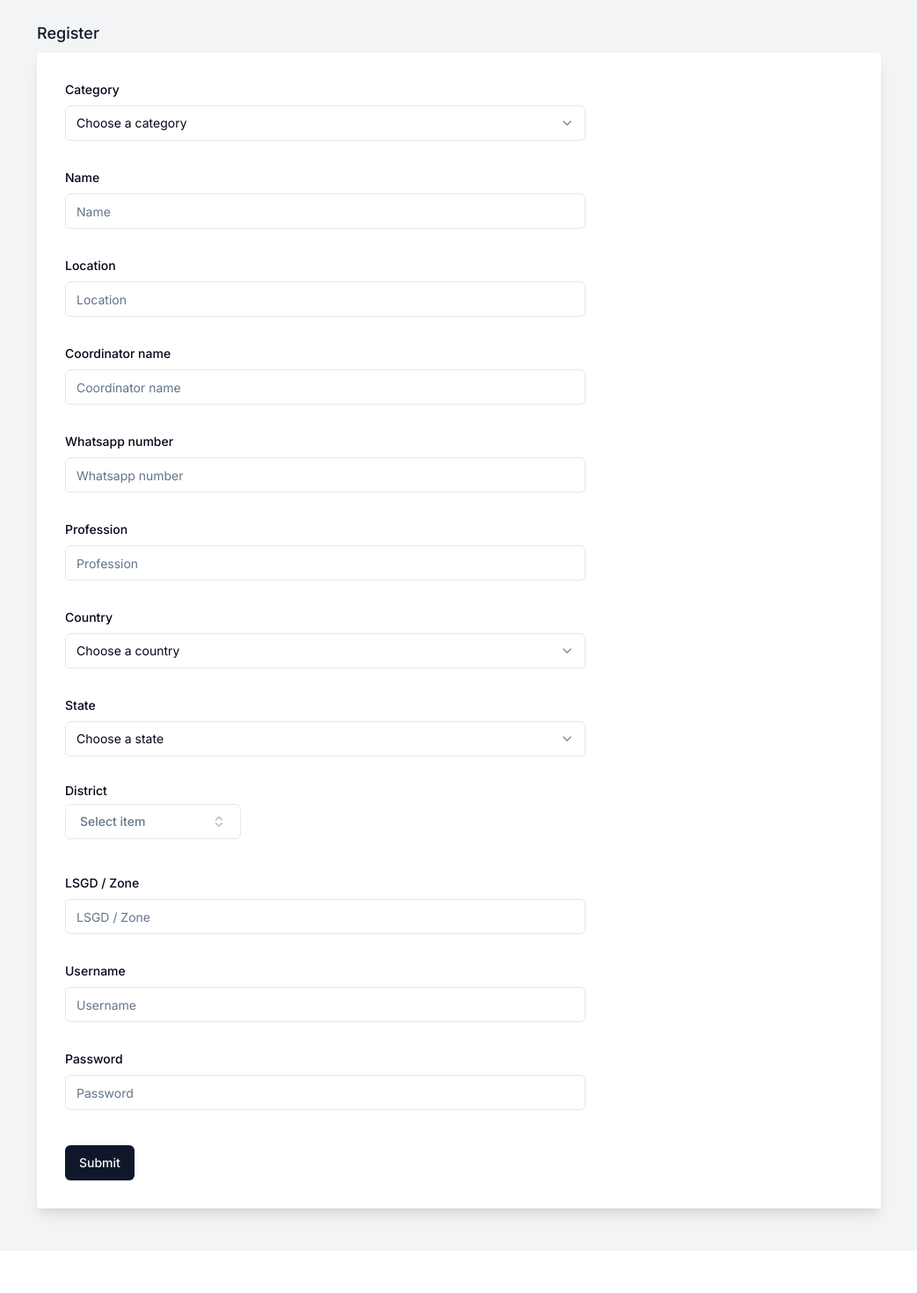
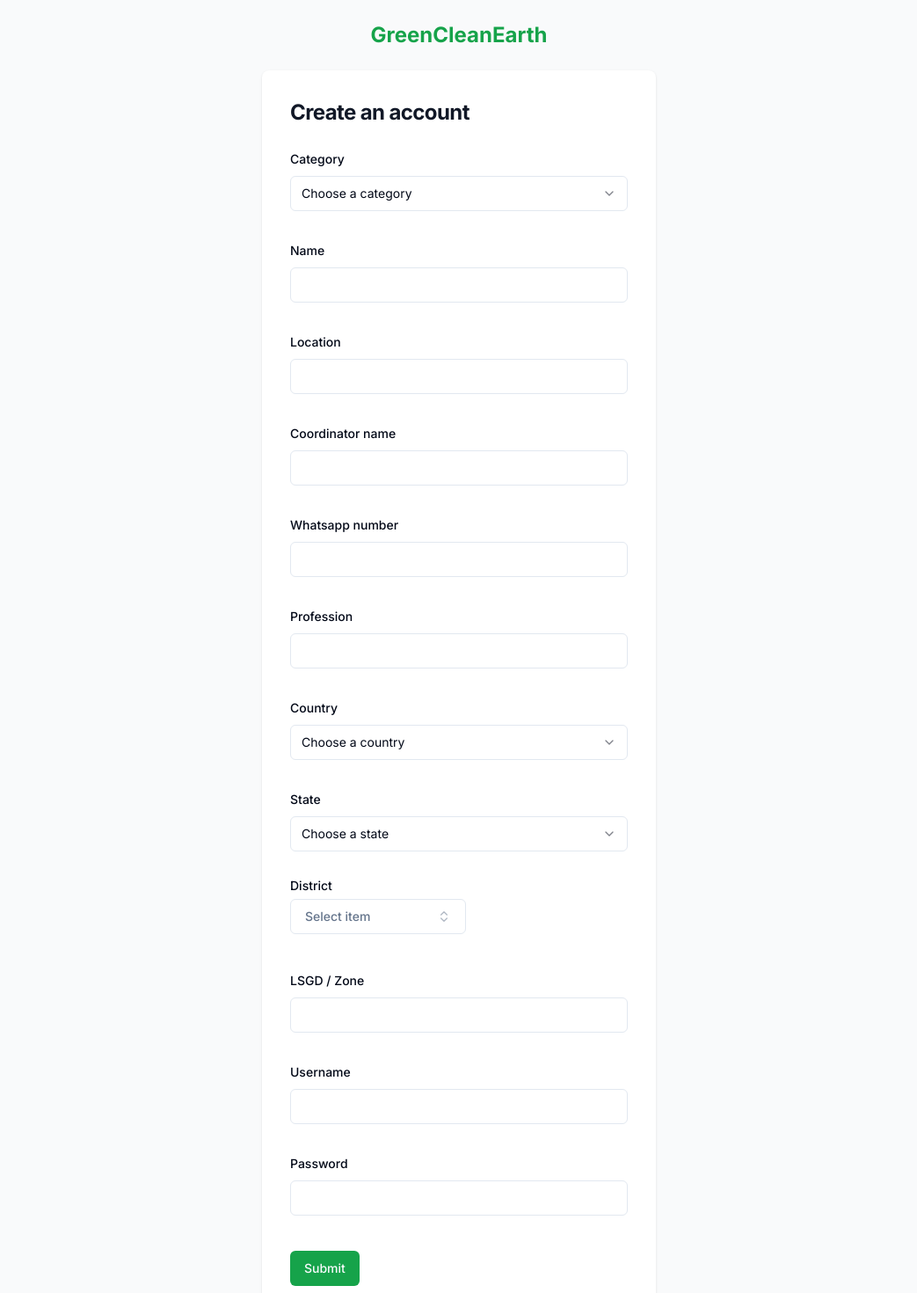
Before and after one commit to nihadgithub/Green-clean-earth, a Next.js app: page /register in a window 1280 px wide. Shown: the top 1470 px of the page at 88% size, without its empty margins (118-1161 px from the left). Before the commit the page ends 1422 px from the top, so only its background shows below. Built offline with nearby package versions, Linux system fonts and the light colour scheme.

Commit message:
ui user-login

```diff
--- a/src/app/register/page.tsx
+++ b/src/app/register/page.tsx
@@ -69,15 +69,16 @@ password: "",
   }
 
   return (
-    <div className="min-h-screen p-6 bg-gray-100 flex items-center justify-center">
-    <div className="container max-w-screen-lg mx-auto">
-    <div className="text-gray-900 mb-2">
-      <p className="font-medium text-lg">Register</p>
-    </div>
-    <div className="bg-white rounded shadow-lg p-4 px-4 md:p-8 mb-6">
-    <div className="grid gap-4 gap-y-2 text-sm grid-cols-1 lg:grid-cols-3">
-    <div className="lg:col-span-2">
-
+    <section className="bg-gray-50 dark:bg-gray-900">
+      <div className="flex flex-col items-center justify-center px-6 py-8 mx-auto lg:py-0">
+        <h1 className="flex items-center my-6 text-2xl font-bold text-green-600 dark:text-white">
+          GreenCleanEarth
+        </h1>
+      <div className="w-full bg-white rounded-lg shadow dark:border md:mt-0 sm:max-w-md xl:p-0 dark:bg-gray-800 dark:border-gray-700">
+          <div className="p-6 space-y-4 md:space-y-6 sm:p-8">
+              <h1 className="text-xl font-bold leading-tight tracking-tight text-gray-900 md:text-2xl dark:text-white">
+                  Create an account
+              </h1>
           <Form {...form}>
             <form noValidate onSubmit={form.handleSubmit(onSubmit)} className="space-y-8">
                   <FormField
@@ -110,7 +111,7 @@ password: "",
                       <FormItem>
                         <FormLabel>Name</FormLabel>
                         <FormControl>
-                    <Input  placeholder="Name" {...field} />
+                          <Input {...field} />
                         </FormControl>
                         <FormDescription>
 
@@ -127,7 +128,7 @@ password: "",
                       <FormItem>
                         <FormLabel>Location</FormLabel>
                         <FormControl>
-                    <Input  placeholder="Location" {...field} />
+                          <Input  {...field} />
                         </FormControl>
                         <FormDescription>
 
@@ -144,7 +145,7 @@ password: "",
                       <FormItem>
                         <FormLabel>Coordinator name</FormLabel>
                         <FormControl>
-                    <Input  placeholder="Coordinator name" {...field} />
+                          <Input  {...field} />
                         </FormControl>
                         <FormDescription>
 
@@ -161,7 +162,7 @@ password: "",
                       <FormItem>
                         <FormLabel>Whatsapp number</FormLabel>
                         <FormControl>
-                    <Input type="number" placeholder="Whatsapp number" {...field} />
+                          <Input type="number" {...field} />
                         </FormControl>
                         <FormDescription>
 
@@ -178,7 +179,7 @@ password: "",
                       <FormItem>
                         <FormLabel>Profession</FormLabel>
                         <FormControl>
-                    <Input  placeholder="Profession" {...field} />
+                          <Input  {...field} />
                         </FormControl>
                         <FormDescription>
 
@@ -305,7 +306,7 @@ password: "",
                       <FormItem>
                         <FormLabel>LSGD / Zone</FormLabel>
                         <FormControl>
-                    <Input  placeholder="LSGD / Zone" {...field} />
+                          <Input   {...field} />
                         </FormControl>
                         <FormDescription>
 
@@ -322,7 +323,7 @@ password: "",
                       <FormItem>
                         <FormLabel>Username</FormLabel>
                         <FormControl>
-                    <Input  placeholder="Username" {...field} />
+                          <Input  {...field} />
                         </FormControl>
                         <FormDescription>
 
@@ -339,7 +340,7 @@ password: "",
                       <FormItem>
                         <FormLabel>Password</FormLabel>
                         <FormControl>
-                    <Input  placeholder="Password" {...field} />
+                          <Input  {...field} />
                         </FormControl>
                         <FormDescription>
 
@@ -348,13 +349,12 @@ password: "",
                       </FormItem>
                     )}
                   />
-        <Button type="submit">Submit</Button>
+              <Button type="submit" className="bg-green-600">Submit</Button>
             </form>
           </Form>
     </div>
       </div>
   </div>
-    </div>
-    </div>
+</section>
   )
 }
--- /dev/null
+++ b/src/app/user-login/page.tsx
@@ -0,0 +1,87 @@
+"use client";
+import { zodResolver } from "@hookform/resolvers/zod"
+import * as z from "zod"
+import { useForm } from "react-hook-form"
+import { Button } from "@/components/ui/button"
+import {
+  Form,
+  FormControl,
+  FormDescription,
+  FormField,
+  FormItem,
+  FormLabel,
+  FormMessage,
+} from "@/components/ui/form"
+import { Input } from "@/components/ui/input"
+const formSchema = z.object({"mobile":z.coerce.number().lte(9999999999),"password":z.string().min(1).max(255)})
+
+export default function UserLogin() {
+  const form = useForm<z.infer<typeof formSchema>>({
+    resolver: zodResolver(formSchema),
+    defaultValues: {
+//mobile: 1,
+//password: "string",
+},
+  })
+
+  function onSubmit(values: z.infer<typeof formSchema>) {
+    console.log(values)
+  }
+
+  return (
+    <section className="bg-gray-50 dark:bg-gray-900">
+        <div className="flex flex-col items-center justify-center px-6 py-8 mx-auto md:h-screen lg:py-0">
+            <h1 className="flex items-center mb-6 text-2xl font-bold text-green-600 dark:text-white">
+                GreenCleanEarth
+            </h1>
+            <div className="w-full bg-white rounded-lg shadow dark:border md:mt-0 sm:max-w-md xl:p-0 dark:bg-gray-800 dark:border-gray-700">
+                <div className="p-6 space-y-4 md:space-y-6 sm:p-8">
+                    <h1 className="text-xl font-bold leading-tight tracking-tight text-gray-900 md:text-2xl dark:text-white">
+                        Sign in to your account
+                    </h1>
+                    <Form {...form}>
+                    <form noValidate onSubmit={form.handleSubmit(onSubmit)} className="space-y-8">
+
+                            <FormField
+                            control={form.control}
+                            name="mobile"
+                            render={({ field }) => (
+                                <FormItem>
+                                <FormLabel>Mobile</FormLabel>
+                                <FormControl>
+                                    <Input type="number" placeholder="" {...field} />
+                                </FormControl>
+                                <FormDescription>
+
+                                </FormDescription>
+                                <FormMessage />
+                                </FormItem>
+                            )}
+                            />
+
+                            <FormField
+                            control={form.control}
+                            name="password"
+                            render={({ field }) => (
+                                <FormItem>
+                                <FormLabel>Password</FormLabel>
+                                <FormControl>
+                                    <Input  placeholder="" {...field} />
+                                </FormControl>
+                                <FormDescription>
+
+                                </FormDescription>
+                                <FormMessage />
+                                </FormItem>
+                            )}
+                            />
+                        <Button type="submit" className="bg-green-600">Submit</Button>
+                    </form>
+                    </Form>
+                </div>
+            </div>
+        </div>
+    </section>
+
+  )
+}
```
Lines whose indentation alone changed are shown as unchanged.
